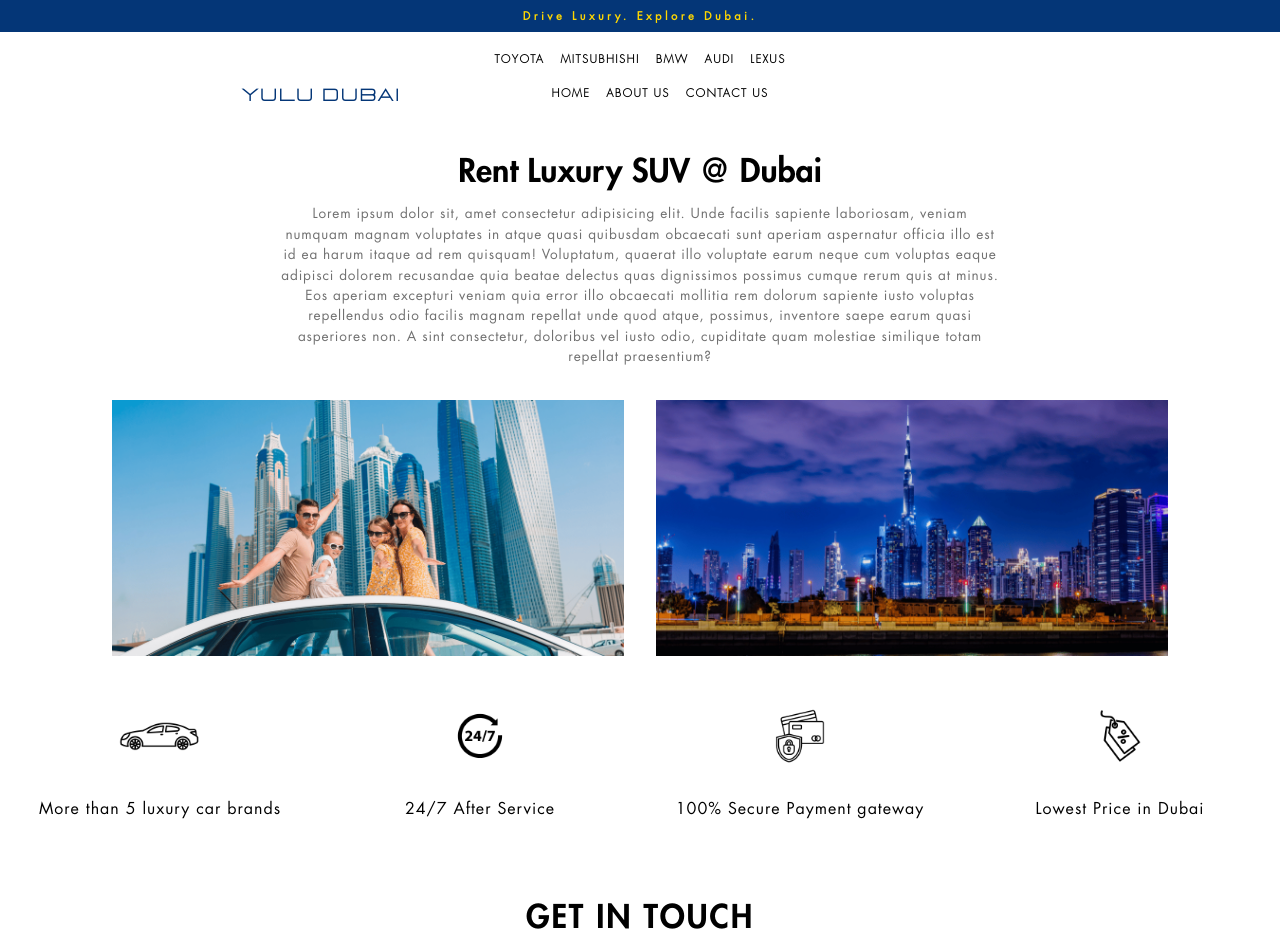
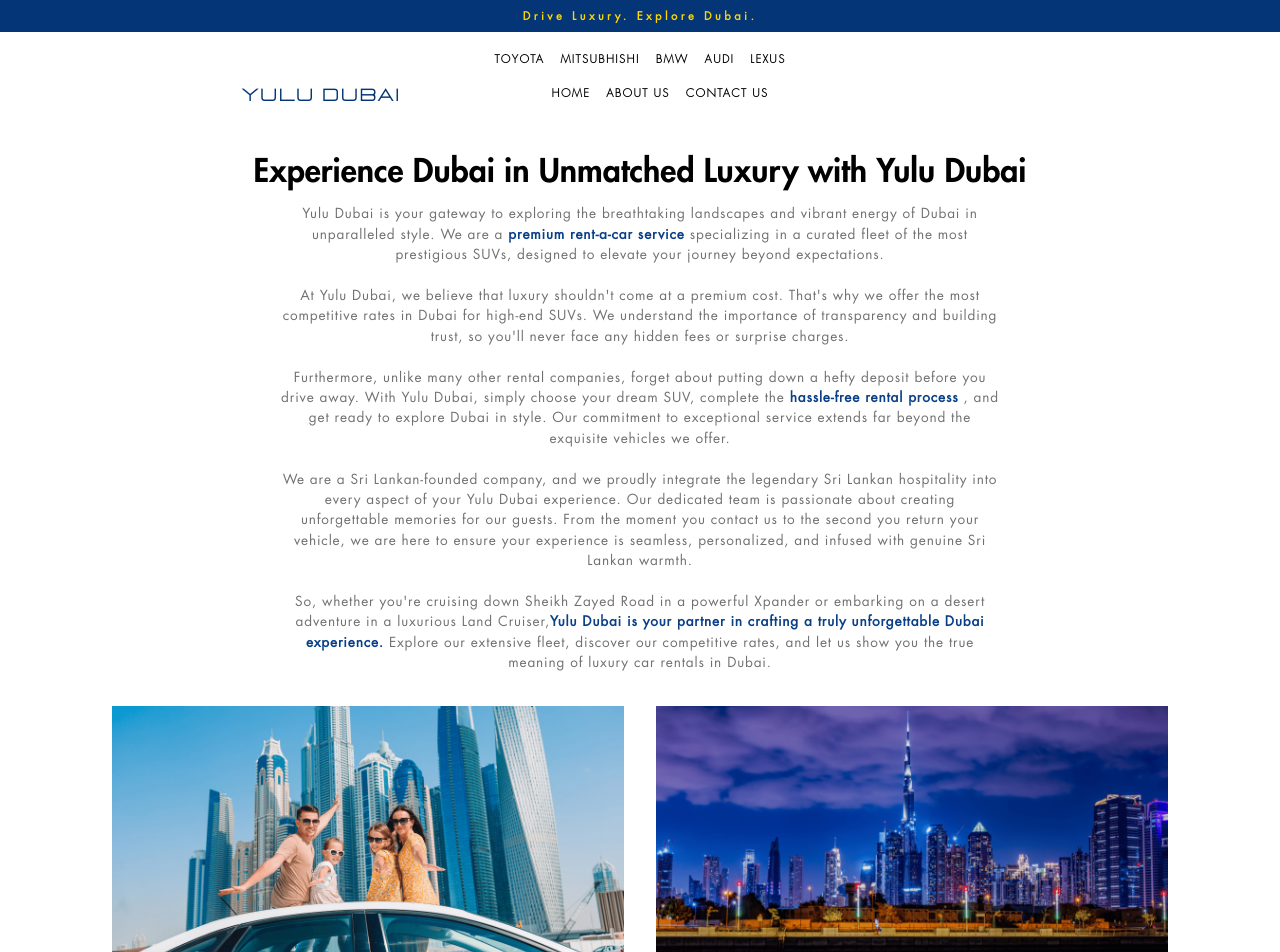
Before and after one commit to baayesh/yulu, a React (Create React App) app in the folder frontend/: page /about in a window 1280 px wide. Shown: the top 952 px of the page. Built offline with nearby package versions, Linux system fonts and the light colour scheme.

Commit message:
update content of the about us page

```diff
--- a/frontend/src/components/about/about_landing.js
+++ b/frontend/src/components/about/about_landing.js
@@ -10,37 +10,67 @@
   const services = [
     {
       img: car,
-      description: "More than 5 luxury car brands",
+      title: "More than 5 luxury car brands",
+      description:"Choose from renowned names like Range Rover, Lexus, and Land Cruiser, and discover the perfect vehicle to turn heads and create unforgettable memories."
     },
     {
       img: after_service,
-      description: "24/7 After Service",
+      title: "24/7 After Service",
+      description:"Whenever you need assistance, we're here to answer questions and provide support, ensuring your journey is smooth and enjoyable."
     },
     {
       img: secure_payments,
-      description: "100% Secure Payment gateway",
+      title: "100% Secure Payment gateway",
+      description:"We utilize a 100% secure payment gateway to protect your financial information.  Rent with peace of mind, knowing your transactions are completely secure."
     },
     {
       img: price_tag,
-      description: "Lowest Price in Dubai",
+      title: "Lowest Price in Dubai",
+      description:" Yulu Dubai offers the most competitive rates for high-end SUVs in Dubai. We believe in transparent pricing with no hidden fees, so you can explore Dubai in style without worry."
     },
   ];
   return (
     <section>
       <div className="about__landing__container">
-        <h2>Rent Luxury SUV @ Dubai</h2>
+        <h2>Experience Dubai in Unmatched Luxury with Yulu Dubai</h2>
         <p>
-          Lorem ipsum dolor sit, amet consectetur adipisicing elit. Unde facilis
-          sapiente laboriosam, veniam numquam magnam voluptates in atque quasi
-          quibusdam obcaecati sunt aperiam aspernatur officia illo est id ea
-          harum itaque ad rem quisquam! Voluptatum, quaerat illo voluptate earum
-          neque cum voluptas eaque adipisci dolorem recusandae quia beatae
-          delectus quas dignissimos possimus cumque rerum quis at minus. Eos
-          aperiam excepturi veniam quia error illo obcaecati mollitia rem
-          dolorum sapiente iusto voluptas repellendus odio facilis magnam
-          repellat unde quod atque, possimus, inventore saepe earum quasi
-          asperiores non. A sint consectetur, doloribus vel iusto odio,
-          cupiditate quam molestiae similique totam repellat praesentium?
+          Yulu Dubai is your gateway to exploring the breathtaking landscapes
+          and vibrant energy of Dubai in unparalleled style. We are a <span>premium
+          rent-a-car service</span>  specializing in a curated fleet of the most
+          prestigious SUVs, designed to elevate your journey beyond
+          expectations.
+          <br />
+          <br />
+          At Yulu Dubai, we believe that luxury shouldn't come at a premium
+          cost. That's why we offer the most competitive rates in Dubai for
+          high-end SUVs. We understand the importance of transparency and
+          building trust, so you'll never face any hidden fees or surprise
+          charges.
+          <br />
+          <br />
+          Furthermore, unlike many other rental companies, forget about putting
+          down a hefty deposit before you drive away. With Yulu Dubai, simply
+          choose your dream SUV, complete the <span>hassle-free rental process</span> , and
+          get ready to explore Dubai in style. Our commitment to exceptional
+          service extends far beyond the exquisite vehicles we offer.
+          <br />
+          <br />
+          We are a Sri Lankan-founded company, and we proudly integrate the
+          legendary Sri Lankan hospitality into every aspect of your Yulu Dubai
+          experience. Our dedicated team is passionate about creating
+          unforgettable memories for our guests. From the moment you contact us
+          to the second you return your vehicle, we are here to ensure your
+          experience is seamless, personalized, and infused with genuine Sri
+          Lankan warmth.
+
+          <br />
+          <br />
+          So, whether you're cruising down Sheikh Zayed Road in a
+          powerful Xpander or embarking on a desert adventure in a luxurious
+          Land Cruiser,<span>Yulu Dubai is your partner in crafting a truly
+          unforgettable Dubai experience.</span>  Explore our extensive fleet, discover
+          our competitive rates, and let us show you the true meaning of luxury
+          car rentals in Dubai.
         </p>
         <div className="about__landing__images">
           <img src={landing_1} alt="" />
@@ -51,6 +81,7 @@
         {services.map((service, index) => (
           <div key={index}>
             <img src={service.img} alt="" />
+            <h5>{service.title}</h5>
             <p>{service.description}</p>
           </div>
         ))}
--- a/frontend/src/styles/about.css
+++ b/frontend/src/styles/about.css
@@ -24,6 +24,11 @@
   line-height: 1.5em;
 }
 
+.about__landing__container span{
+  color: #083F88;
+  font-weight: 900;
+}
+
 .about__landing__images {
   display: flex;
   flex-direction: row;
@@ -45,6 +50,7 @@
   max-width: 1440px;
   justify-content: center;
   align-items: center;
+  column-gap: 1em;
 }
 
 .about__landing__speciality img {
@@ -53,10 +59,23 @@
   margin: 0 auto;
 }
 
-.about__landing__speciality p {
+.about__landing__speciality h5 {
   text-align: center;
   font-family: "futura-std-book", sans-serif;
   letter-spacing: 0.1ch;
+  font-size: 0.85rem;
+  font-weight: 400;
+  margin: 0 auto;
+  text-transform: uppercase;
+}
+
+.about__landing__speciality p{
+  font-family: 'futura-std-book', sans-serif;
+  color: #707070;
+  font-size: 0.7rem;
+  margin: 1em 0 0 0 ;
+  text-align: center;
+
 }
 
 .get__in__touch {
```
